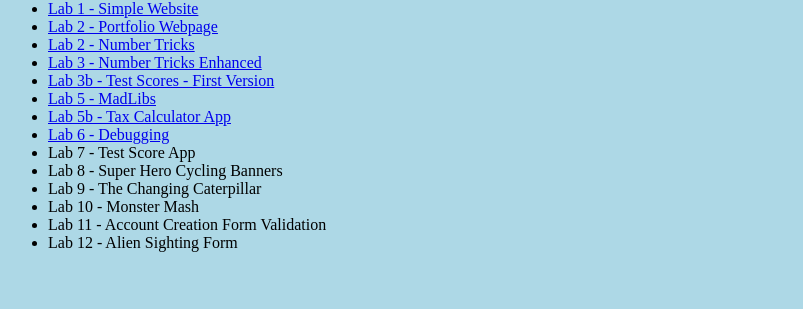
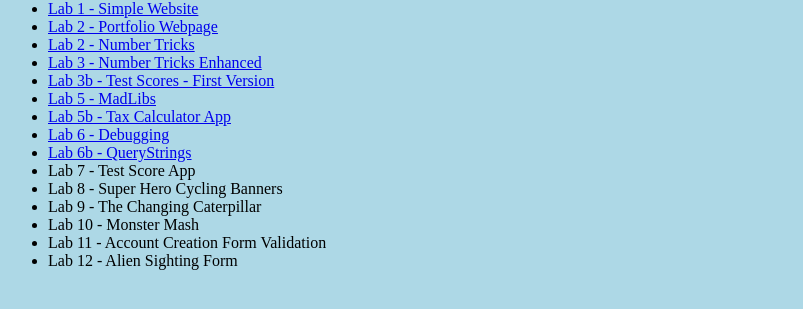
Before and after one commit to Hemlock115/Portfolio-WebPage, a plain HTML site: page index.html in a window 1280 px wide. Shown: the part 321-630 px from the top of the page, without its empty margins (0-803 px from the left). Drawn offline with Linux system fonts and the light colour scheme.

Commit message:
Add files via upload

```diff
--- a/index.html
+++ b/index.html
@@ -21,6 +21,7 @@
     <li class="List"><a href="https://hemlock115.github.io/MadLibs/"> Lab 5 - MadLibs</a></li>
     <li class="List"><a href="https://hemlock115.github.io/TaxCalculator/"> Lab 5b - Tax Calculator App</a></li>
     <li class="List"><a href="https://hemlock115.github.io/Debugging/"> Lab 6 - Debugging</a></li>
+    <li class="List"><a href="https://hemlock115.github.io/QueryStrings/"> Lab 6b - QueryStrings</a></li>
     <li class="List"><a href=""></a> Lab 7 - Test Score App</li>
     <li class="List"><a href=""></a> Lab 8 - Super Hero Cycling Banners</li>
     <li class="List"><a href=""></a> Lab 9 - The Changing Caterpillar </li>
```
